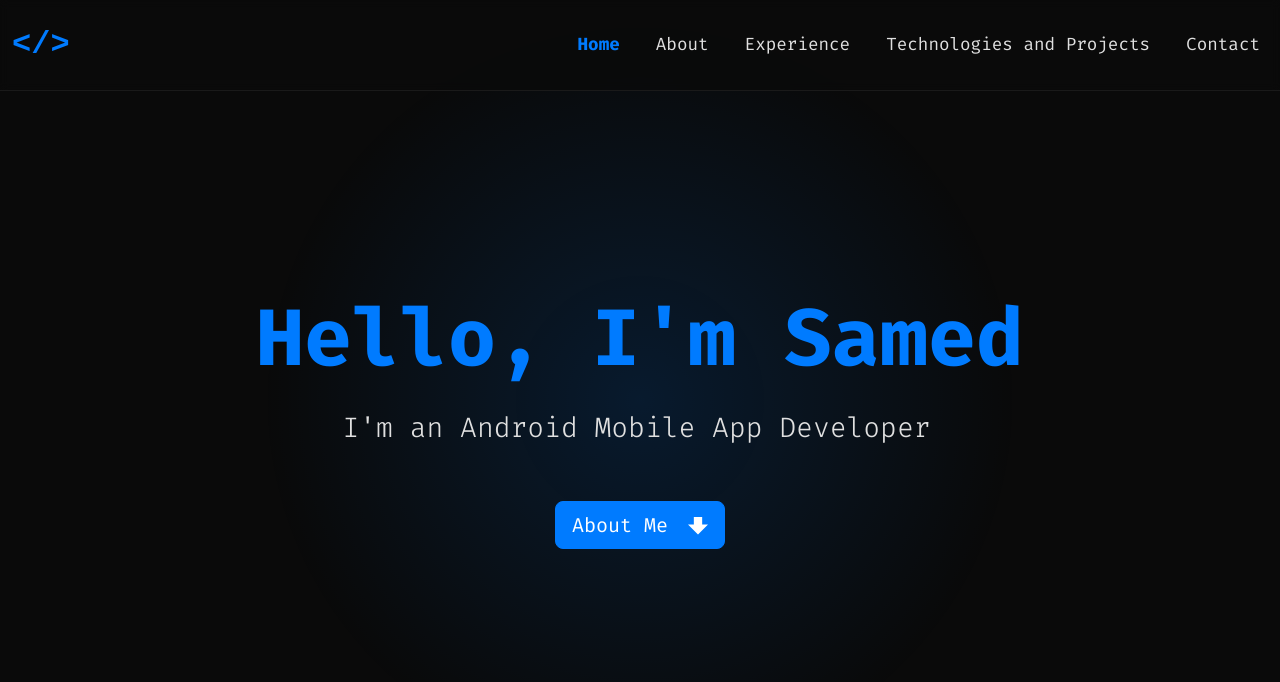
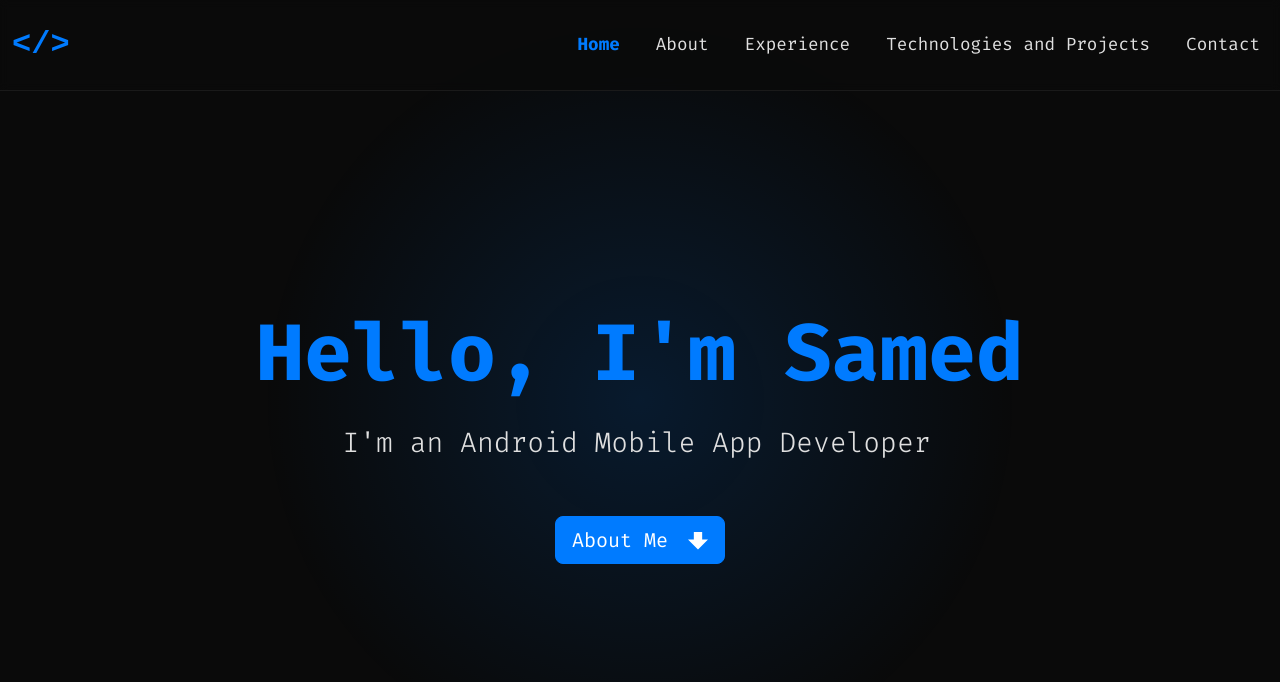
Before and after one commit to msamedcagli/msamedcagli.github.io, a React (Create React App) app: page / in a window 1280 px wide. Shown: the top 682 px of the page. Built offline with nearby package versions, Linux system fonts and the light colour scheme.

Commit message:
üst bar düzenlendi v2

```diff
--- a/src/App.css
+++ b/src/App.css
@@ -77,7 +77,7 @@ main {
   display: flex;
   align-items: center;
   justify-content: center;
-  padding-top: 120px; /* İçeriği navbar'ın altına it */
+  padding-top: 150px; /* İçeriği navbar'ın altına it */
 }
 
 #hero h1 {
@@ -114,7 +114,7 @@ section {
   display: flex;
   flex-direction: column;
   justify-content: center; /* İçeriği dikeyde ortala */
-  padding-top: 120px; /* İçeriği navbar'ın altına it */
+  padding-top: 150px; /* İçeriği navbar'ın altına it */
 }
 
 section.is-visible {
```
